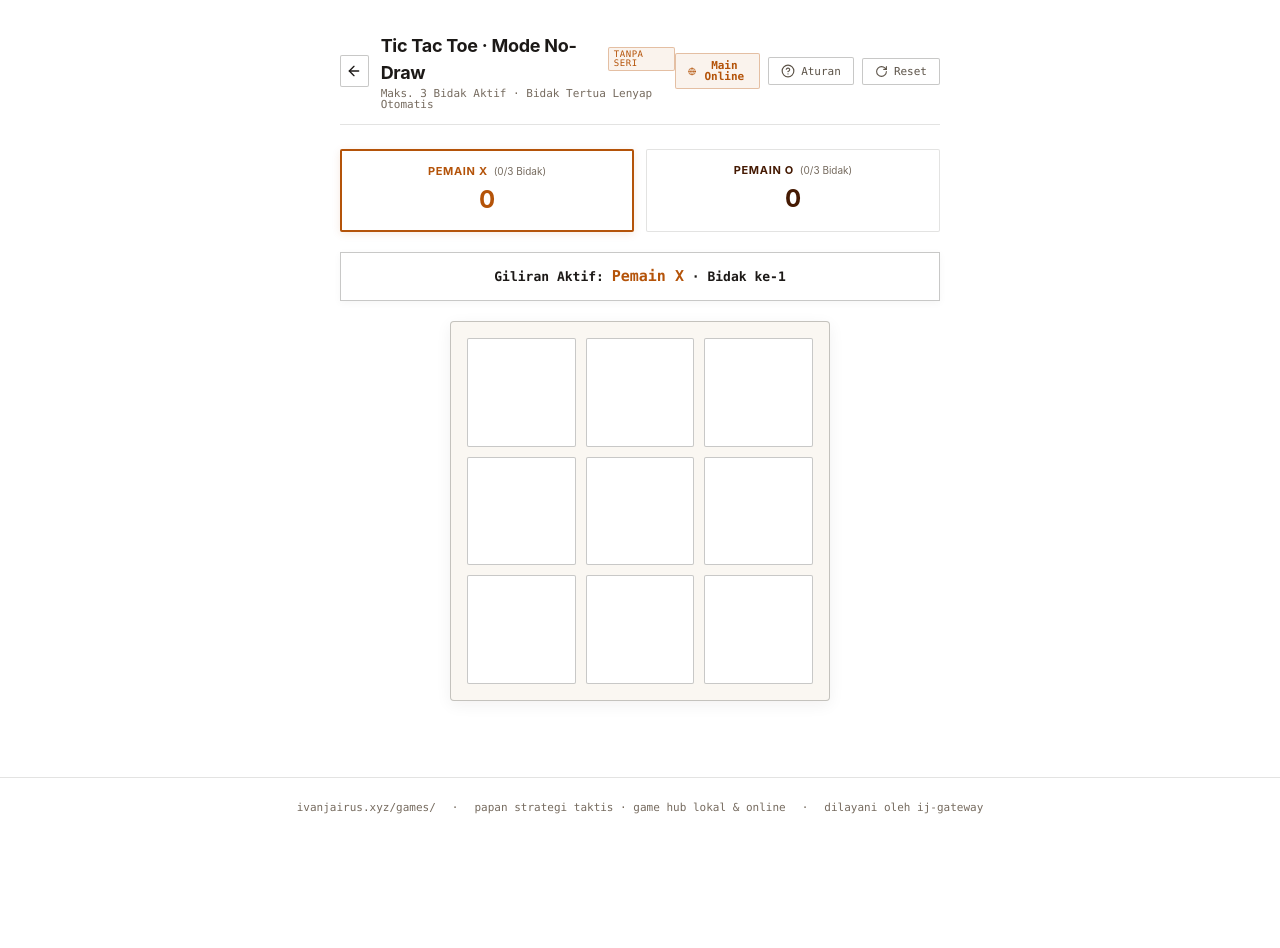
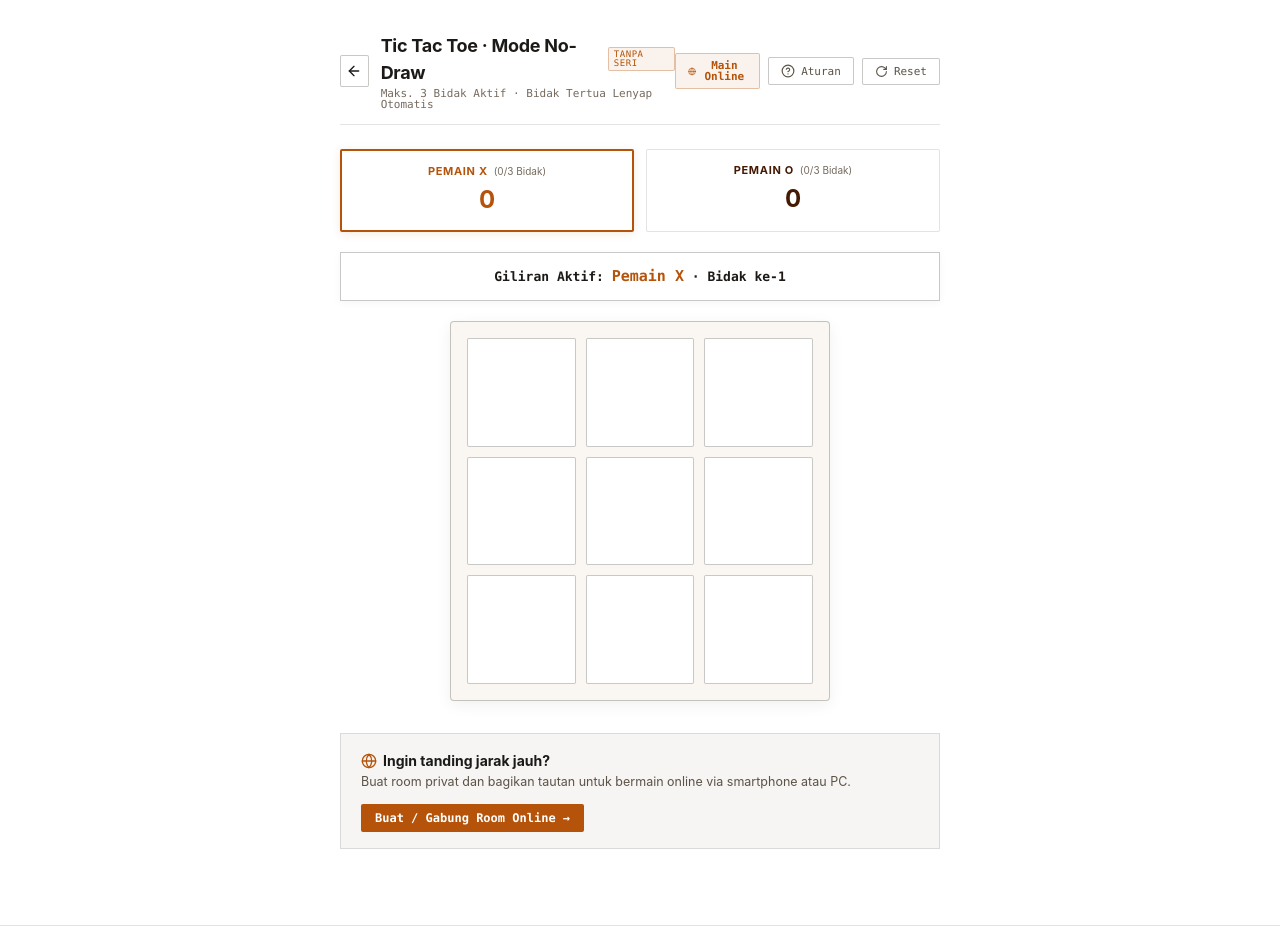
Before and after one commit to IvanJairus/Games, a React (Vite) app: page /tic-tac-toe in a window 1280 px wide. Shown: the top 948 px of the page. Before the commit the page ends 838 px from the top, so only its background shows below. Built offline with nearby package versions, Linux system fonts and the light colour scheme; no server answers.

Commit message:
feat(tic-tac-toe): update status label to Lokal & Online and add online challenge banner

```diff
--- a/src/games/registry.tsx
+++ b/src/games/registry.tsx
@@ -22,7 +22,7 @@ export const GAMES_REGISTRY: GameMetadata[] = [
     subtitle: 'Mekanik Walls.gg / Quoridor',
     description: 'Gerak 1 petak atau pasang dinding 2-petak. Capai petak pusat emas lebih dulu dengan strategi anti-trap.',
     playerRange: '2 - 6 Pemain',
-    statusLabel: 'Lokal Siap',
+    statusLabel: 'Lokal & Online',
     route: '/wall-game',
     routes: wallGameRoutes,
     thumbnail: (
@@ -45,7 +45,7 @@ export const GAMES_REGISTRY: GameMetadata[] = [
     subtitle: 'Maksimal 3 Bidak (Anti-Seri)',
     description: 'Setiap pemain maksimal memiliki 3 bidak di papan. Bidak ke-4 otomatis melenyapkan bidak tertua. Mustahil seri!',
     playerRange: '2 Pemain',
-    statusLabel: 'Lokal Siap',
+    statusLabel: 'Lokal & Online',
     route: '/tic-tac-toe',
     routes: ticTacToeRoutes,
     thumbnail: (
--- a/src/games/tic-tac-toe/pages/TicTacToeLocal.tsx
+++ b/src/games/tic-tac-toe/pages/TicTacToeLocal.tsx
@@ -368,6 +368,50 @@ export const TicTacToeLocal: React.FC = () => {
           </button>
         </div>
       )}
+
+      {/* Online Challenge Callout */}
+      <div
+        style={{
+          marginTop: '32px',
+          padding: '16px 20px',
+          background: 'var(--bg-stage)',
+          border: '1px solid var(--line)',
+          borderRadius: 'var(--r3)',
+          display: 'flex',
+          alignItems: 'center',
+          justifyContent: 'space-between',
+          flexWrap: 'wrap',
+          gap: '12px',
+        }}
+      >
+        <div>
+          <div style={{ fontSize: '14px', fontWeight: 700, color: 'var(--ink)', display: 'flex', alignItems: 'center', gap: '6px' }}>
+            <Globe size={16} color="var(--gold)" /> Ingin tanding jarak jauh?
+          </div>
+          <div style={{ fontSize: '12.5px', color: 'var(--ink-dim)', marginTop: '2px' }}>
+            Buat room privat dan bagikan tautan untuk bermain online via smartphone atau PC.
+          </div>
+        </div>
+        <button
+          type="button"
+          onClick={() => onlineDialogRef.current?.showModal()}
+          style={{
+            display: 'inline-flex',
+            alignItems: 'center',
+            gap: '6px',
+            padding: '8px 14px',
+            background: 'var(--gold)',
+            color: '#ffffff',
+            border: 'none',
+            borderRadius: 'var(--r2)',
+            font: '12px/1 var(--mono)',
+            fontWeight: 700,
+            cursor: 'pointer',
+          }}
+        >
+          Buat / Gabung Room Online →
+        </button>
+      </div>
 
       <dialog
         ref={rulesDialogRef}
```
